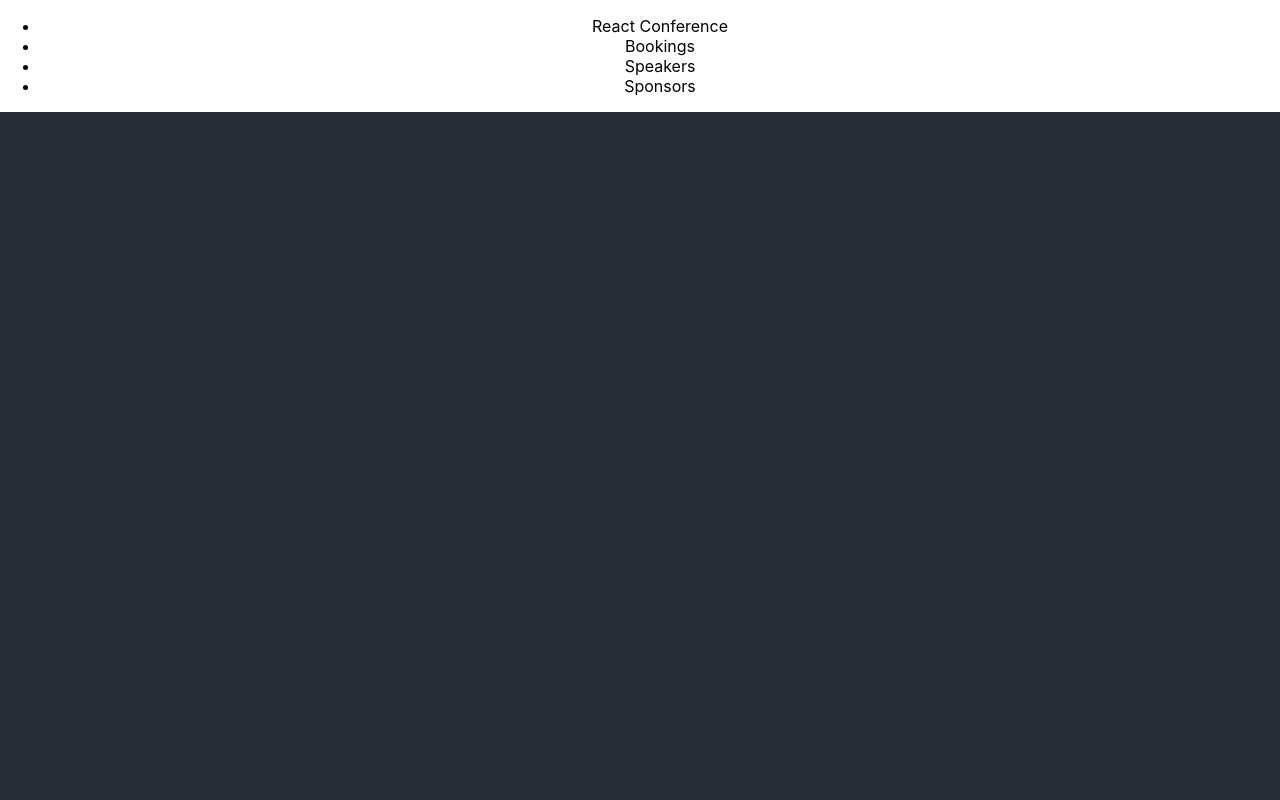
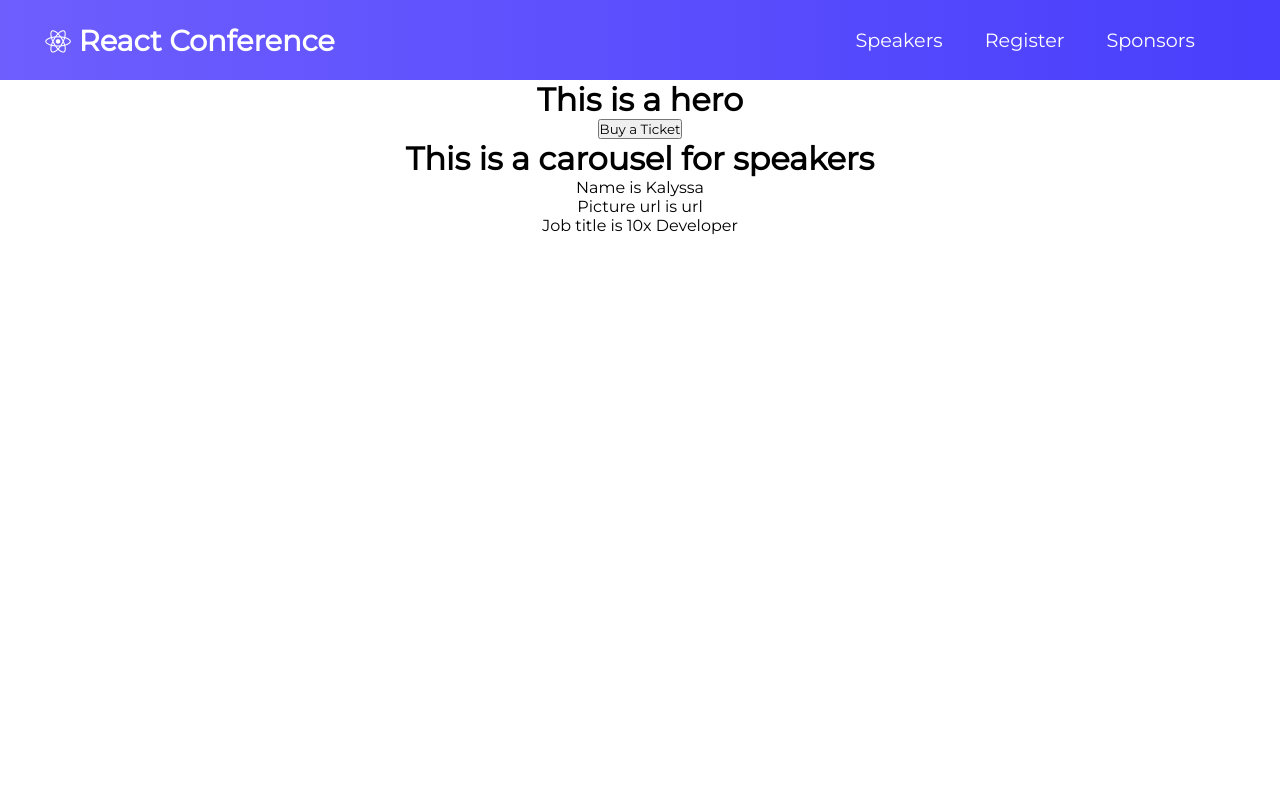
Before and after one commit to kalyssao/react-conference, a React (Create React App) app: page / in a window 1280 px wide. Shown: the top 800 px of the page. Built offline with nearby package versions, Linux system fonts and the light colour scheme.

Commit message:
added navbar, removed extraneous stuff

```diff
--- a/public/index.html
+++ b/public/index.html
@@ -9,7 +9,8 @@
       name="description"
       content="Web site created using create-react-app"
     />
-    <link rel="apple-touch-icon" href="%PUBLIC_URL%/logo192.png" />
+    <link rel="stylesheet" href="https://use.fontawesome.com/releases/v5.13.1/css/all.css" integrity="sha384-xxzQGERXS00kBmZW/6qxqJPyxW3UR0BPsL4c8ILaIWXva5kFi7TxkIIaMiKtqV1Q" crossorigin="anonymous">
+    <link href="https://fonts.googleapis.com/css2?family=Montserrat&display=swap" rel="stylesheet">
     <!--
       manifest.json provides metadata used when your web app is installed on a
       user's mobile device or desktop. See https://developers.google.com/web/fundamentals/web-app-manifest/
--- a/src/App.css
+++ b/src/App.css
@@ -1,38 +1,7 @@
-.App {
+* {
   text-align: center;
+  box-sizing: border-box;
+  margin: 0;
+  padding: 0;
+  font-family: 'Montserrat', sans-serif;
 }
-
-.App-logo {
-  height: 40vmin;
-  pointer-events: none;
-}
-
-@media (prefers-reduced-motion: no-preference) {
-  .App-logo {
-    animation: App-logo-spin infinite 20s linear;
-  }
-}
-
-.App-header {
-  background-color: #282c34;
-  min-height: 100vh;
-  display: flex;
-  flex-direction: column;
-  align-items: center;
-  justify-content: center;
-  font-size: calc(10px + 2vmin);
-  color: white;
-}
-
-.App-link {
-  color: #61dafb;
-}
-
-@keyframes App-logo-spin {
-  from {
-    transform: rotate(0deg);
-  }
-  to {
-    transform: rotate(360deg);
-  }
-}
--- a/src/App.js
+++ b/src/App.js
@@ -1,7 +1,7 @@
 import React from 'react';
 import './App.css';
 
-import Navbar from './components/Navbar'
+import Navbar from './components/Navbar/Navbar'
 import Hero from './components/Hero'
 import Carousel from './components/Carousel'
 
--- a/src/components/Navbar.js
+++ /dev/null
@@ -1,14 +0,0 @@
-import React from 'react'
-
-function Navbar() {
-    return(
-        <ul>
-            <li>React Conference</li>
-            <li>Bookings</li>
-            <li>Speakers</li>
-            <li>Sponsors</li>
-        </ul>
-    )
-}
-
-export default Navbar
--- /dev/null
+++ b/src/components/Navbar/MenuItems.js
@@ -0,0 +1,17 @@
+export const MenuItems = [
+    {
+        title: 'Speakers',
+        url: '#',
+        cName: 'nav-links'
+    },
+    {
+        title: 'Register',
+        url: '#',
+        cName: 'nav-links'
+    },
+    {
+        title: 'Sponsors',
+        url: '#',
+        cName: 'nav-links'
+    },
+]
--- /dev/null
+++ b/src/components/Navbar/Navbar.css
@@ -0,0 +1,57 @@
+.NavbarItems {
+    background: linear-gradient(90deg, rgb(110, 94, 254) 0%, rgba(73, 63, 252, 1) 100%);
+    height: 80px;
+    display: flex;
+    justify-content: center;
+    align-items: center;
+    font-size: 1.2rem;
+}
+
+.navbar-logo {
+    color: #fff;
+    justify-self: start;
+    margin-left: 20px;
+    cursor: pointer;
+}
+
+.fa-react {
+    margin-left: 0.5rem;
+    margin-right: 0.5rem;
+    font-size: 1.6rem;
+}
+
+.nav-menu {
+    display: grid;
+    grid-template-columns: repeat(5, auto);
+    grid-gap: 10px;
+    list-style: none;
+    text-align: center;
+    width: 70vw;
+    justify-content: end;
+    margin-right: 2rem;
+}
+
+.nav-links {
+    color: white;
+    text-decoration: none;
+    padding: 0.5rem 1rem;
+}
+
+.nav-links:hover {
+    background-color: #6d76f7;
+    border-radius: 4px;
+    transition: all 0.2s ease-out;
+}
+
+.fa-bars {
+    color: #fff
+}
+
+.nav-links-mobile {
+    display: none;
+
+}
+
+.menu-icon {
+    display: none;
+}
--- /dev/null
+++ b/src/components/Navbar/Navbar.js
@@ -0,0 +1,29 @@
+import React, { useState } from 'react'
+import { MenuItems } from './MenuItems'
+import './Navbar.css'
+
+export default function Navbar() {
+    const [ clicked, setClicked ] = useState(false)
+    return(
+        <nav className="NavbarItems">
+            <h1 className="navbar-logo"><i className="fab fa-react"></i>React Conference</h1>
+
+            <div className="menu-icon" onClick={ () => setClicked(!clicked)}>
+
+                <i className={clicked ? 'fas fa-times' : 'fas fa-bars'}></i>
+
+            </div>
+            <ul className={clicked ? 'nav-menu-active' : 'nav-menu'}>
+                {MenuItems.map((item, index) => {
+                    return (
+                        <li>
+                            <a className={item.cName} href={item.url}>
+                                {item.title}
+                            </a>
+                        </li>
+                    )
+                })}
+            </ul>
+        </nav>
+    )
+}
```
Also changed, not shown: public/manifest.json.
